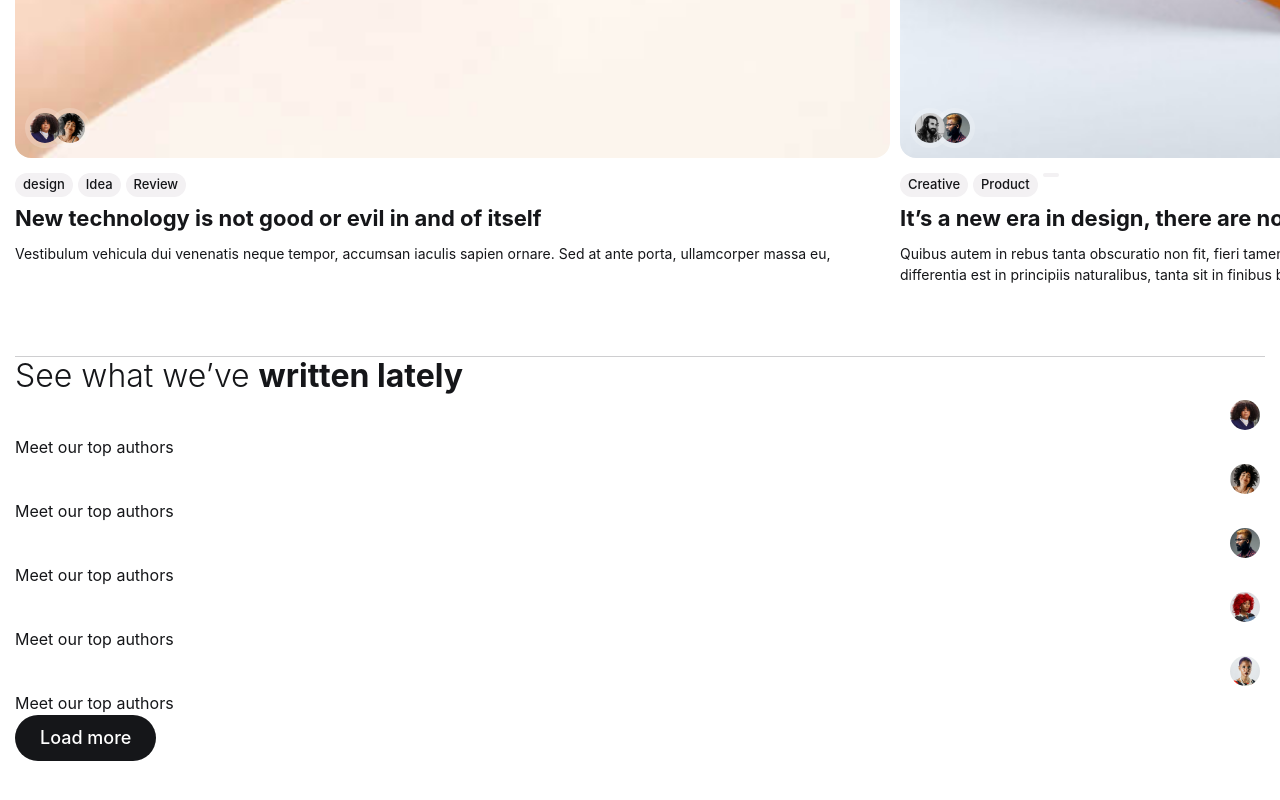
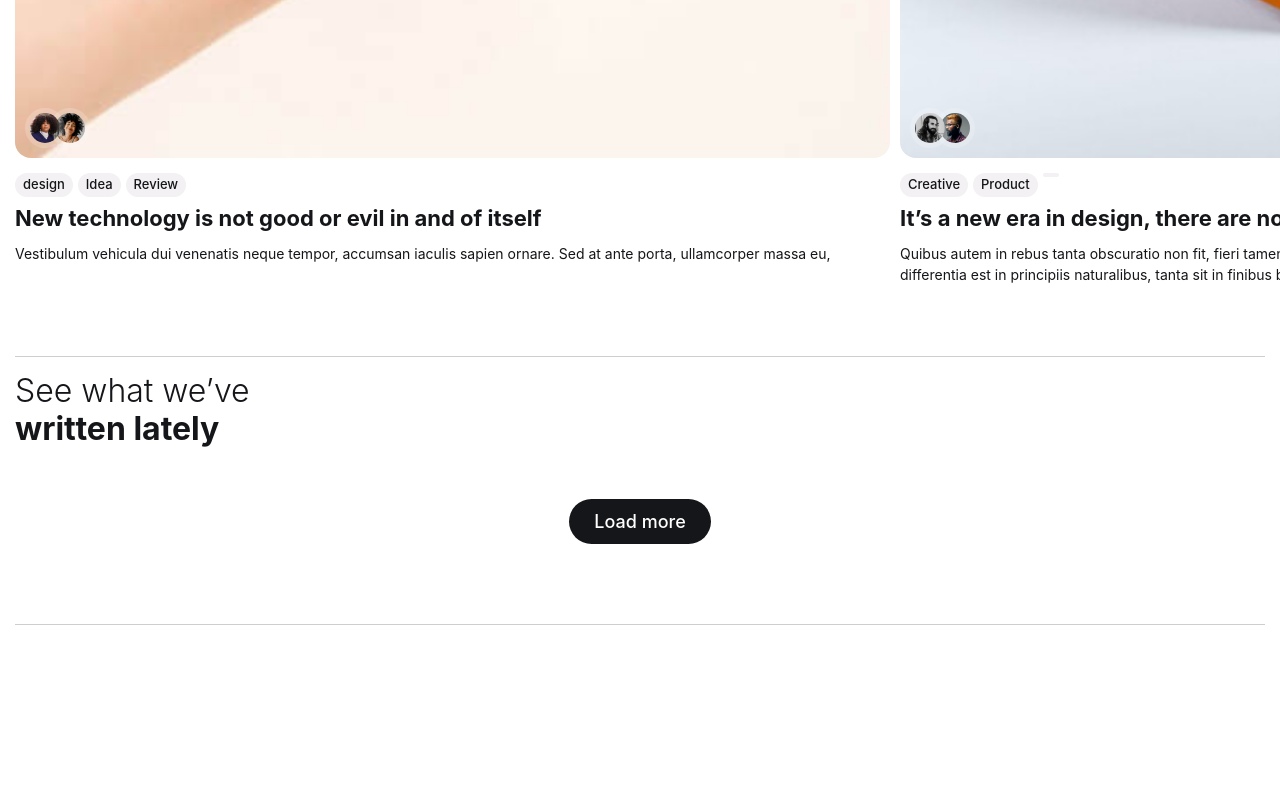
Before and after one commit to Kenneth732/Blog, a React (Create React App) app: page / in a window 1280 px wide. Shown: the part 1217-2017 px from the top of the page. After the commit the page ends 1842 px from the top, so only its background shows below. Built offline with nearby package versions, Linux system fonts and the light colour scheme.

Commit message:
home.css recent btn

```diff
--- a/src/Components/Home/Home.css
+++ b/src/Components/Home/Home.css
@@ -13,3 +13,23 @@
 .hero-title {
     margin-block-end: 25px;
 }
+
+
+
+
+/*-----------------------------------*\
+  #RECENT POST
+\*-----------------------------------*/
+
+.top-author { display: none; }
+
+.recent { padding-block-start: 15px; }
+
+.recent .section-title .strong { display: block; }
+
+.recent .section-title { margin-block-end: 20px; }
+
+.recent .btn {
+  margin-inline: auto;
+  margin-block: 50px 30px;
+}
```
